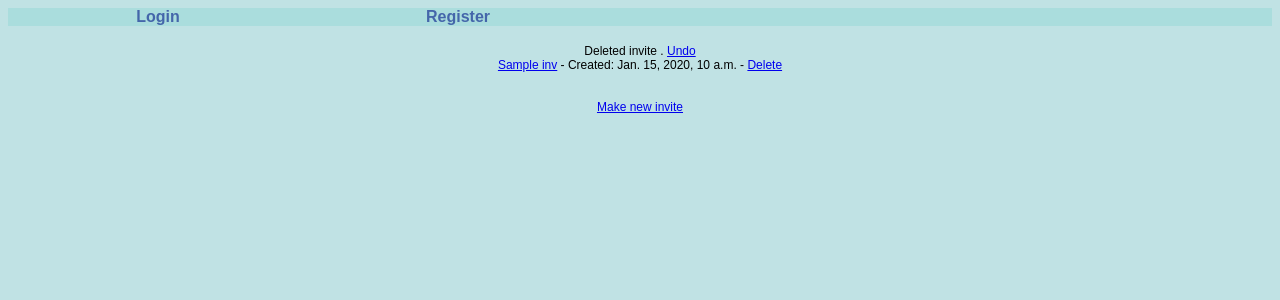
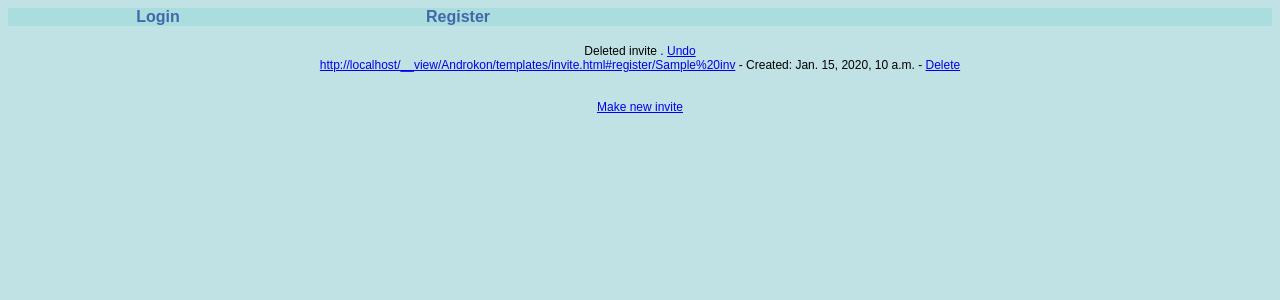
Before and after one commit to fighting-mongooses/Django, a Django app: template Androkon/templates/invite.html in a window 1280 px wide. Shown: the top 300 px of the page. Run offline with Django 3.2, Linux system fonts and the light colour scheme; the template is opened without the code that fills it: most values are stand-ins (such as "Sample title", 1, 10 or a date in 2020); some libraries are stand-ins or nearby versions.

Commit message:
nicer urls displayed for invites

```diff
--- a/Androkon/templates/invite.html
+++ b/Androkon/templates/invite.html
@@ -5,8 +5,16 @@
 {%endif%}
 <br/>
 {%for i in invs%}
-	<a href="{{baseUrl}}register/{{i}}">{{i}}</a> - Created: {{ i.date }} - <a href="{{baseUrl}}invite/delete/{{i}}">Delete</a><br/>
+	<a class="invite" href="{{baseUrl}}register/{{i}}">{{i}}</a> - Created: {{ i.date }} - <a href="{{baseUrl}}invite/delete/{{i}}">Delete</a><br/>
 {%endfor%}
+
+<script type="text/javascript">
+var anchors = document.getElementsByTagName("A");
+for (var i = 0; i < anchors.length; i++) {
+	if(anchors[i].className == "invite")
+		anchors[i].innerHTML = anchors[i].href;
+}
+</script>
 
 <br/>
 <br/>
```
